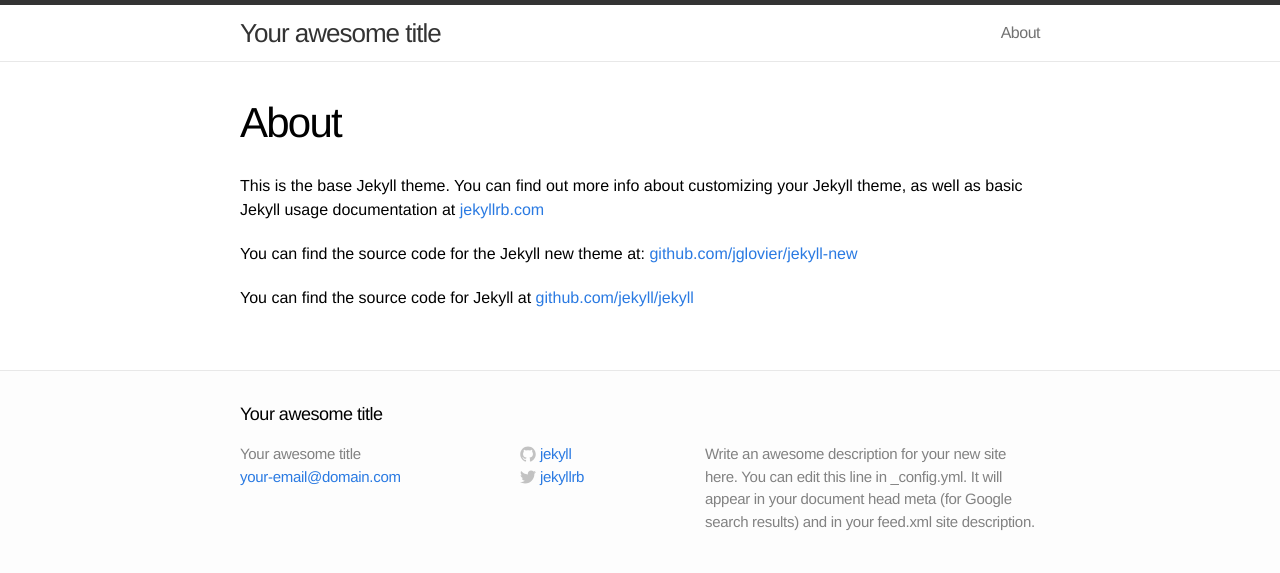
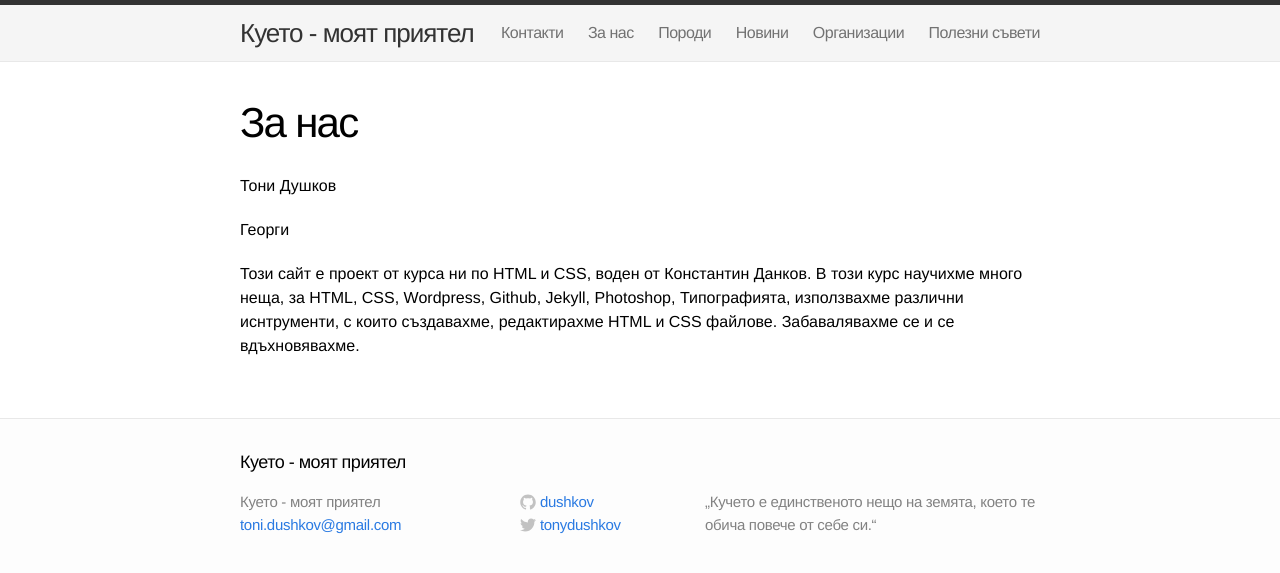
Before and after one commit to Dushkov/dogs, a Jekyll site: the page built from about.md, in a window 1280 px wide. Shown: the top 573 px of the page. Built offline with Jekyll 4.4.1, drawn with Linux system fonts in a browser that asks for light colours.

Commit message:
Добавих нови страници

```diff
--- a/_config.yml
+++ b/_config.yml
@@ -1,11 +1,11 @@
 # Site settings
-title: Your awesome title
-email: your-email@domain.com
-description: "Write an awesome description for your new site here. You can edit this line in _config.yml. It will appear in your document head meta (for Google search results) and in your feed.xml site description."
+title: Куето - моят приятел
+email: toni.dushkov@gmail.com
+description: "„Кучето е единственото нещо на земята, което те обича повече от себе си.“"
 baseurl: ""
 url: "http://yourdomain.com"
-twitter_username: jekyllrb
-github_username:  jekyll
+twitter_username: tonydushkov
+github_username:  dushkov
 
 # Build settings
 markdown: kramdown
--- a/about.md
+++ b/about.md
@@ -1,11 +1,12 @@
 ---
 layout: page
-title: About
+title: За нас
 permalink: /about/
 ---
 
-This is the base Jekyll theme. You can find out more info about customizing your Jekyll theme, as well as basic Jekyll usage documentation at [jekyllrb.com](http://jekyllrb.com/)
+Тони Душков
 
-You can find the source code for the Jekyll new theme at: [github.com/jglovier/jekyll-new](https://github.com/jglovier/jekyll-new)
+Георги
 
-You can find the source code for Jekyll at [github.com/jekyll/jekyll](https://github.com/jekyll/jekyll)
+
+Този сайт е проект от курса ни по HTML и CSS, воден от Константин Данков. В този курс научихме много неща, за HTML, CSS, Wordpress, Github, Jekyll, Photoshop, Типографията, използвахме различни иснтрументи, с които създавахме, редактирахме HTML и CSS файлове. Забавалявахме се и се вдъхновявахме.
--- a/css/main.css
+++ b/css/main.css
@@ -44,7 +44,7 @@ a:visited { color: #205caa; }
   border-top: 5px solid #333;
   border-bottom: 1px solid #e8e8e8;
   min-height: 56px;
-  background-color: white;
+  background-image: url(../images/bgr.jpg);
 }
 
 .site-title,
--- /dev/null
+++ b/news.md
@@ -0,0 +1,5 @@
+---
+layout: page
+title: Новини
+permalink: /news/
+---
--- /dev/null
+++ b/tips.md
@@ -0,0 +1,5 @@
+---
+layout: page
+title: Полезни съвети
+permalink: /tips/
+---
```
Also changed, not shown: Contactus.md (added, +6 -0 lines), breads.md (added, +6 -0 lines), organization.md (added, +6 -0 lines), _includes/header.html (line endings or trailing spaces), images/bgr.jpg (added), 1 other file.
